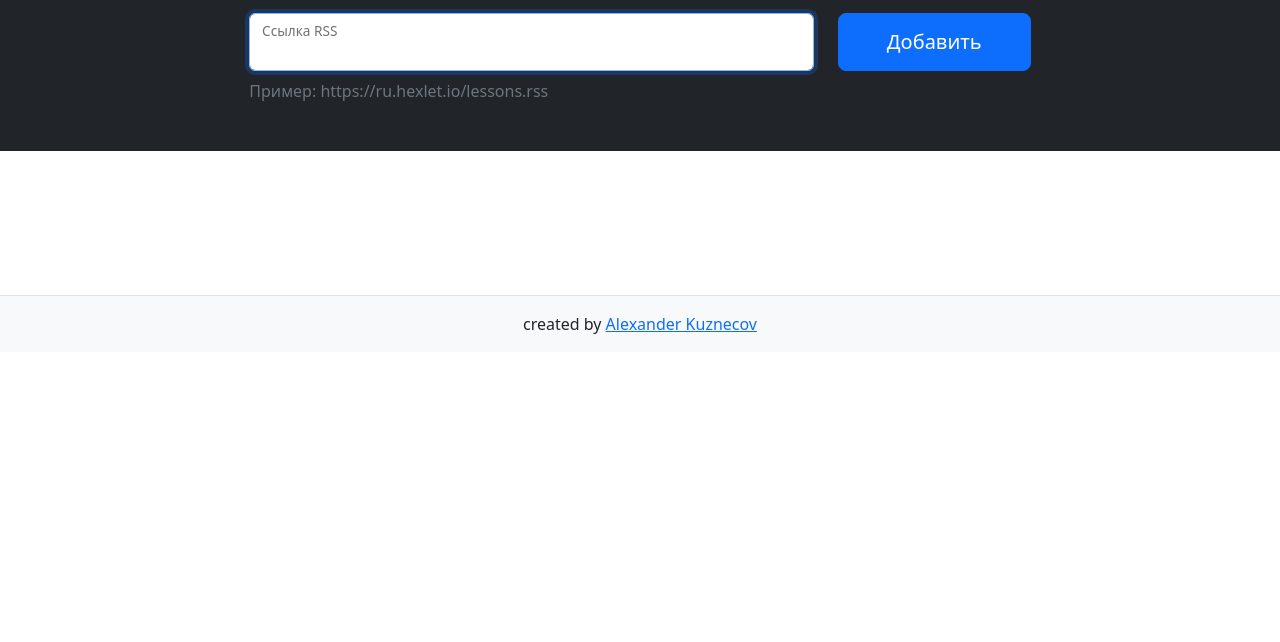
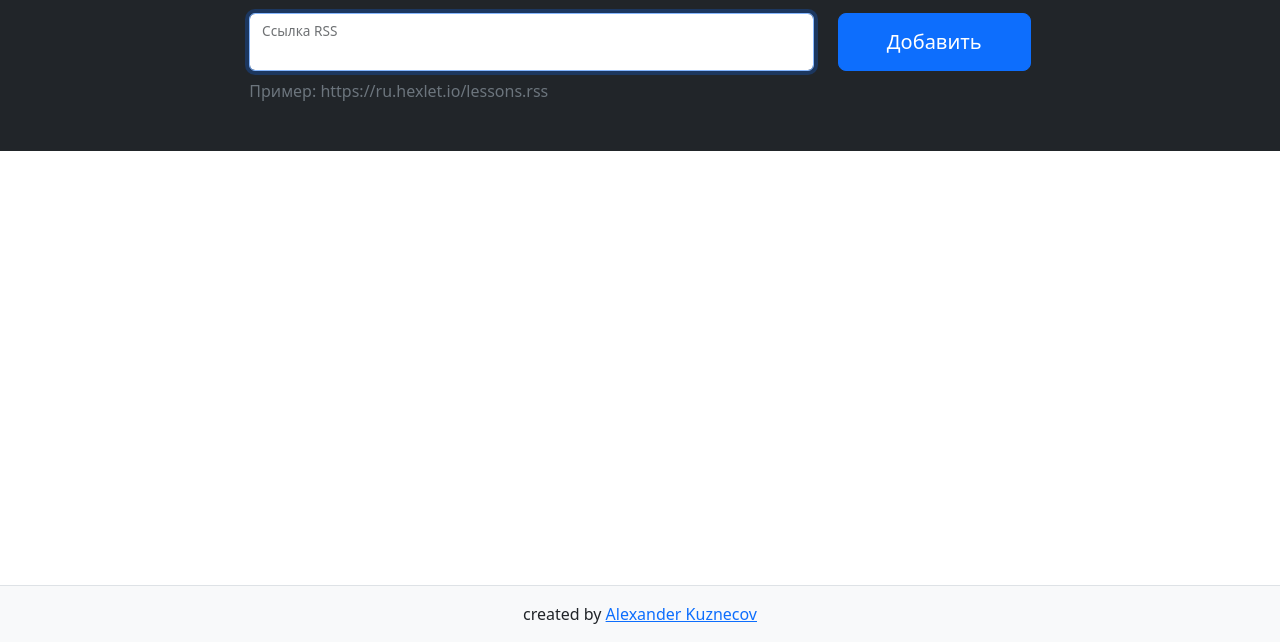
Before and after one commit to thealeksander/frontend-project-11, a website built with webpack: page index.html in a window 1280 px wide. Shown: the part 158-800 px from the top of the page. Built offline with nearby package versions, Linux system fonts and the light colour scheme.

Commit message:
fix footer

```diff
--- a/index.html
+++ b/index.html
@@ -5,7 +5,7 @@
     <meta name="viewport" content="width=device-width,initial-scale=1">
     <title>Bootstrap w/ Webpack</title>
   </head>
-  <body>
+  <body class="d-flex flex-column min-vh-100">
    <main class="flex-grow-1">
       <section class="container-fluid bg-dark p-5">
         <div class="row">
```
